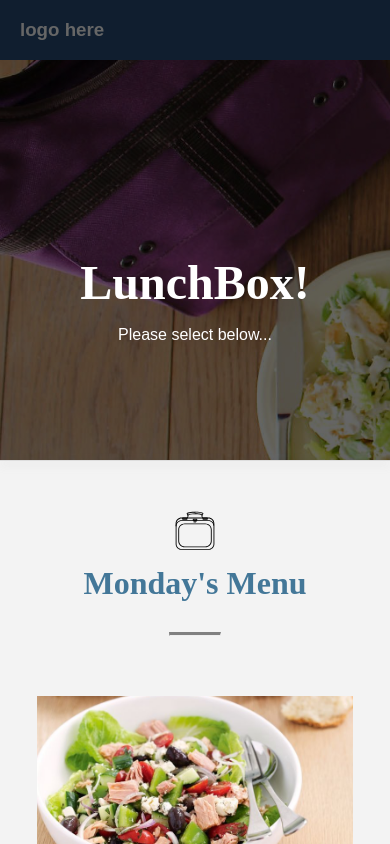
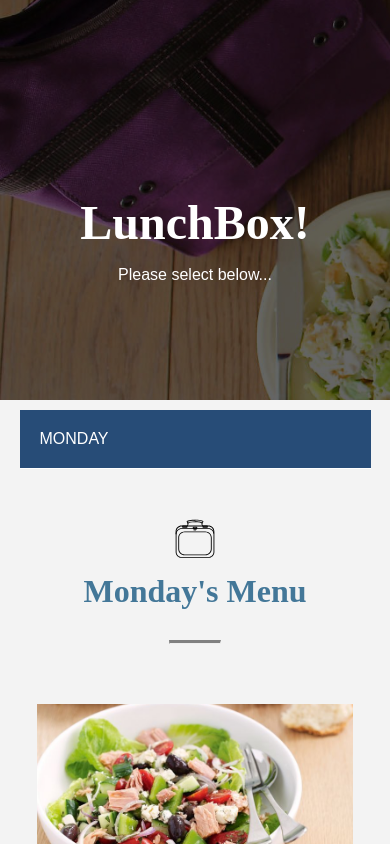
Before and after one commit to psdelarosa/lunchbox02, a React (Create React App) app: page / in a window 390 px wide. Shown: the top 844 px of the page. Built offline with nearby package versions, Linux system fonts and the light colour scheme.

Commit message:
mobile-nav working and refactored

```diff
--- a/src/App.js
+++ b/src/App.js
@@ -8,40 +8,12 @@ import FoodList from './components/foodbox'
 import Subscribe from './components/subscribe'
 import Footer from './components/footer'
 import ShoppingCart from './components/cart'
-const check = require('./images/check.svg');
+import Navigation from './components/nav'
+
 
 
 
 const menuItems = days.days[0];
-
-let DaysNav = props => {
-    // let mq = window.matchMedia( "(max-width: 1000px)" )
-
-    // let MobileNav = () => {
-    //     return (
-    //     <div className="mobile-nav"><h3>test mobile nav</h3></div>
-    //     )
-    // }
-
-    return (
-        <div id="days-wrapper"  className={props.scroll > props.top ? "fixed-nav" : ""}>
-        <ul className="days-list" id="days-nav">
-            {Object.keys(props.days).map((day) =>
-                <li key={day} onClick={(event) => props.set(event, day)} className={props.selected === day ? "selected-button" : props.days[day].foodSelected === true ? "selected-button-success" : "days-button"}>
-                <div className={props.days[day].foodSelected === true ? "check" : "check-none"}>
-                    <img src={check}/>
-                </div>
-                <div>{day}<br />
-                    <div className="day-food-title">
-                        {(props.days[day].title === undefined ? null : (props.days[day].title.length > 18 ? props.days[day].title.substring(0,18) + '...' : props.days[day].title))}
-                    </div>
-                </div>
-                </li>
-            )}
-        </ul>
-        </div>
-    )
-}
 
 class App extends Component {
   constructor(props) {
@@ -56,6 +28,7 @@ class App extends Component {
             THURSDAY: {},
             FRIDAY: {}
         },
+        mobileNav: false,
         itemCount: 0,
         modal: false,
         modalTitle: '',
@@ -67,6 +40,15 @@ class App extends Component {
      this.handleScroll = this.handleScroll.bind(this)
      this.unSelect = this.unSelect.bind(this)
      this.totalItems = this.totalItems.bind(this)
+    }
+
+    handleMobileNavClick = (e) => {
+        e.preventDefault();
+        if (this.state.mobileNav === false) {
+            this.setState({mobileNav: true})
+        } else {
+            this.setState({mobileNav: false})
+        }
     }
 
     countItems = () => {
@@ -136,13 +118,12 @@ class App extends Component {
     }
 
     componentDidMount = () => {
-        const el = document.querySelector('#days-wrapper')
+        const el = document.querySelectorAll('#days-wrapper, .mobile-nav')
         this.setState({
             top: el.offsetTop ,
             height: el.offsetHeight
         });
         window.addEventListener('scroll', this.handleScroll)
-        console.log(`top: ${this.state.top} height: ${this.state.height} offset top ${el.offsetTop}`)
     }
     componentDidUpdate() {
 		this.state.scroll > this.state.top ?
@@ -155,13 +136,16 @@ class App extends Component {
     return (
       <React.Fragment>
 
-        <NavList />
         <Header/>
-        <DaysNav days={this.state.days}
-                selected={this.state.selectedDay}
-                set={this.setDay} scroll={this.state.scroll} top={this.state.top}
-            />
-
+        <Navigation
+            days={this.state.days}
+            selected={this.state.selectedDay}
+            set={this.setDay}
+            scroll={this.state.scroll}
+            top={this.state.top}
+            handleMobile={this.handleMobileNavClick}
+            mobileStatus={this.state.mobileNav}
+        />
 
         <div id="wrapper">
 
--- a/src/components/nav.jsx
+++ b/src/components/nav.jsx
@@ -1,15 +1,82 @@
 import React, { Component } from 'react';
+const check = require('../images/check.svg');
 
-class NavList extends Component {
+let MobileNav = props => {
+    console.log(window.innerWidth)
+    return (
+        <nav className="mobile-nav" onClick={(event) => props.handleMobile(event)}>
+            <ul className="mobile-nav-list">
+            {props.mobileStatus === false ? <MobileNavDay  days={props.days} selected={props.selected}/> : <MobileShowNav set={props.set} days={props.days} selected={props.selected}/>}
+            </ul>
+        </nav>
+    )
+}
+
+let MobileShowNav = props => {
+    return (
+        <React.Fragment>
+            {Object.keys(props.days).map((day) =>
+                <li className={day === props.selected ? "mobile-nav-list-day mobile-nav-list-day-selected" : "mobile-nav-list-day"} onClick={(event) => props.set(event, day)}>{day}</li>
+                )}
+        </React.Fragment>
+    )
+}
+
+let MobileNavDay = props => {
+    return (
+        <React.Fragment>
+        {Object.keys(props.days).map((day) =>
+            <li className={day === props.selected ? "mobile-nav-list-day" : "mobile-nav-list-hidden"}>{day}</li>
+            )}
+        </React.Fragment>
+    )
+}
+
+let DaysNav = props => {
+
+    return (
+        <div id="days-wrapper"  className={props.scroll > props.top ? "fixed-nav" : ""}>
+            <ul className="days-list" id="days-nav">
+                {Object.keys(props.days).map((day) =>
+                    <li key={day} onClick={(event) => props.set(event, day)} className={props.selected === day ? "selected-button" : props.days[day].foodSelected === true ? "selected-button-success" : "days-button"}>
+                    <div className={props.days[day].foodSelected === true ? "check" : "check-none"}>
+                        <img src={check}/>
+                    </div>
+                    <div>{day}<br />
+                        <div className="day-food-title">
+                            {(props.days[day].title === undefined ? null : (props.days[day].title.length > 18 ? props.days[day].title.substring(0,18) + '...' : props.days[day].title))}
+                        </div>
+                    </div>
+                    </li>
+                )}
+            </ul>
+        </div>
+    )
+}
+
+class Navigation extends Component {
     render() {
+        let width = window.innerWidth;
+        console.log(width)
         return (
-            <div className="navbar">
-                <div className="logo-space">
-                    <h3>logo here</h3>
-                </div>
-            </div>
+            width > 900 ? <DaysNav
+                days={this.props.days}
+                selected={this.props.selected}
+                set={this.props.set}
+                scroll={this.props.scroll}
+                top={this.props.top}
+                handleMobile={this.props.handleMobile}
+                mobileStatus={this.props.mobileStatus}/> : <MobileNav             days={this.props.days}
+                selected={this.props.selected}
+                set={this.props.set}
+                scroll={this.props.scroll}
+                top={this.props.top}
+                handleMobile={this.props.handleMobile}
+                mobileStatus={this.props.mobileStatus}/>
          );
     }
 }
 
-export default NavList;
+
+
+export default Navigation;
--- a/src/index.css
+++ b/src/index.css
@@ -11,6 +11,7 @@ body {
     -webkit-box-sizing: border-box; /* Safari/Chrome, other WebKit */
 -moz-box-sizing: border-box;    /* Firefox, other Gecko */
 box-sizing: border-box;         /* Opera/IE 8+ */
+box-sizing: inherit;
   }
 
 @import url('https://fonts.googleapis.com/css?family=Libre+Franklin');
@@ -698,13 +699,56 @@ footer {
 }
 
 .mobile-nav {
-    height: 100px;
-    background-color: red;
-    width: 90vw;
+    height: auto;
+    background-color: #274C77;
+    width: 90%;
+    margin: auto;
+    margin-top: 10px;
+    color: white;
+}
+
+.mobile-nav-list {
+    list-style-type: none;
+    padding: 0;
+    width: 100%;
+    margin: 0;
+}
+
+.burger {
+    width: 50px;
+    height: 50px;
+    background-color: green;
+    float: right;
+    margin-top: 10px;
+    margin-right: 10px;
+}
+
+.mobile-nav-list-day {
+    padding: 20px;
+    border-bottom: 1px solid white;
+}
+
+.mobile-nav-list-day-selected {
+    background-color: #aa305d;
+}
+
+.mobile-nav-list-hidden {
+    display: none;
+}
+
+.mobile-nav-button:hover > ul {
+    visibility: visible;
+    opacity: 1;
+    display: block;
+}
+
+.mobile-nav-button:hover {
+    background-color: blue;
+    color: white;
 }
 
 @media only screen
-  and (max-width: 1000px) {
+  and (max-width: 900px) {
     .modal {
       width: 80%;
       margin-left: 10%;
@@ -715,9 +759,8 @@ footer {
         margin-left: 25%;
     }
 
-    .social-media-list .icon-box {
-        width: 40px;
-        height: 40px;
+    #days-wrapper {
+        background-color: transparent;
     }
 
 }
```
